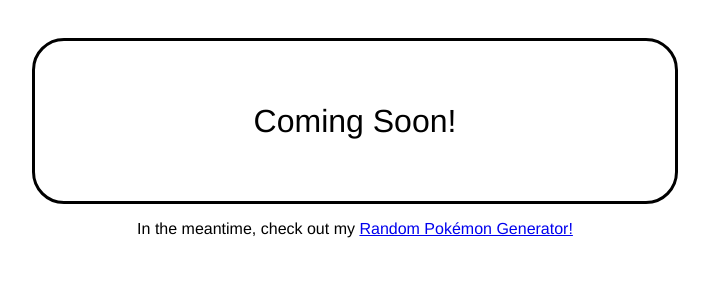
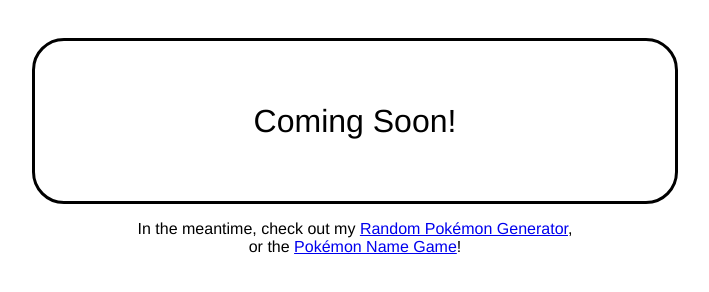
Before and after one commit to erezushi/PokeErez.com-Placeholder, a plain HTML site: page index.html in a window 1280 px wide. Shown: the part 130-422 px from the top of the page, without its empty margins (285-994 px from the left). Drawn offline with Linux system fonts and the light colour scheme.

Commit message:
Added the name game to the footnote

```diff
--- a/index.html
+++ b/index.html
@@ -15,7 +15,9 @@
         </div>
         <div class="footnote">
             In the meantime, check out my
-            <a href="https://generator.PokeErez.com">Random Pokémon Generator!</a>
+            <a href="https://generator.PokeErez.com">Random Pokémon Generator</a>,
+            <br />
+            or the <a href="https://names.PokeErez.com">Pokémon Name Game</a>!
         </div>
     </body>
 </html>
```
